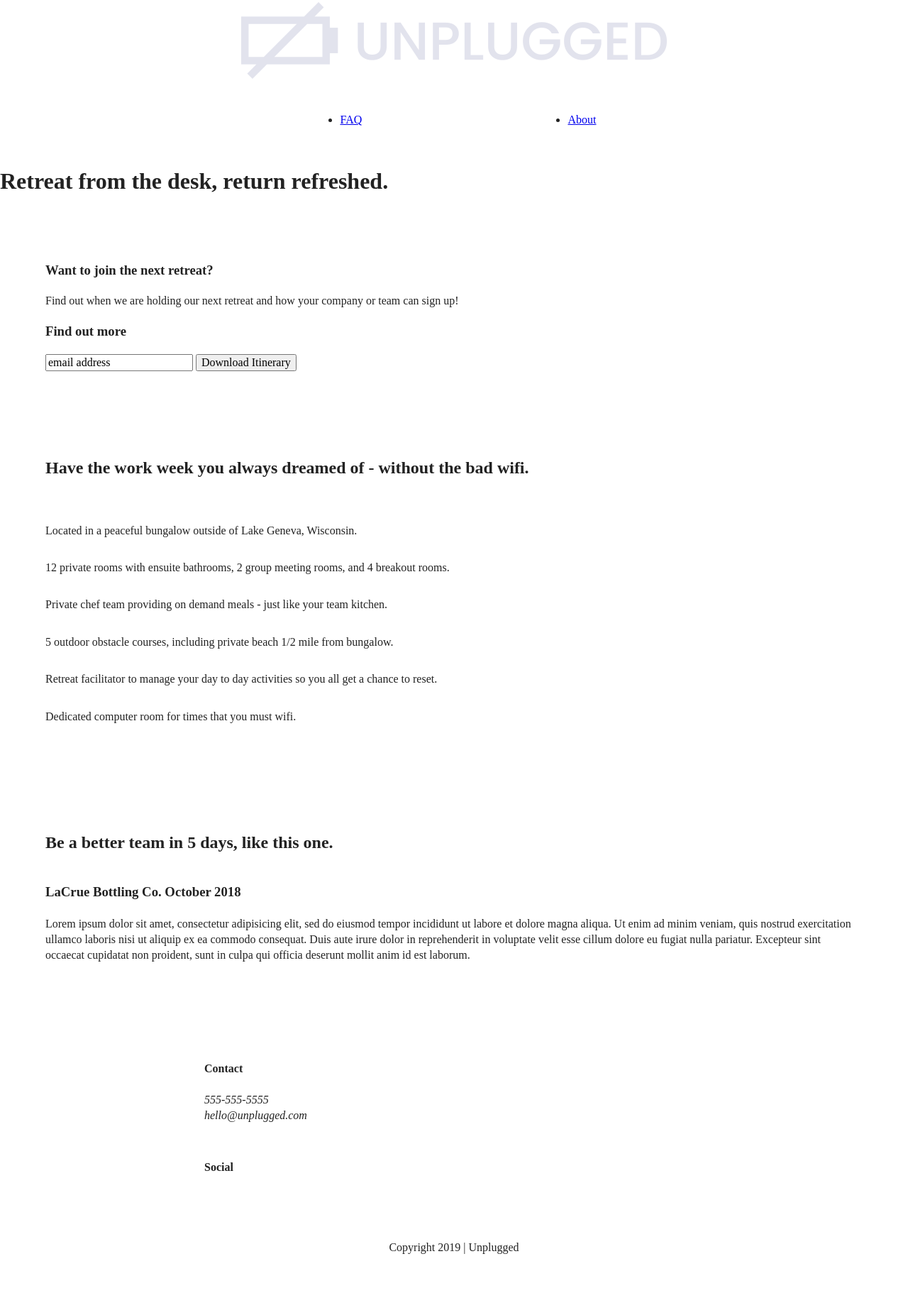
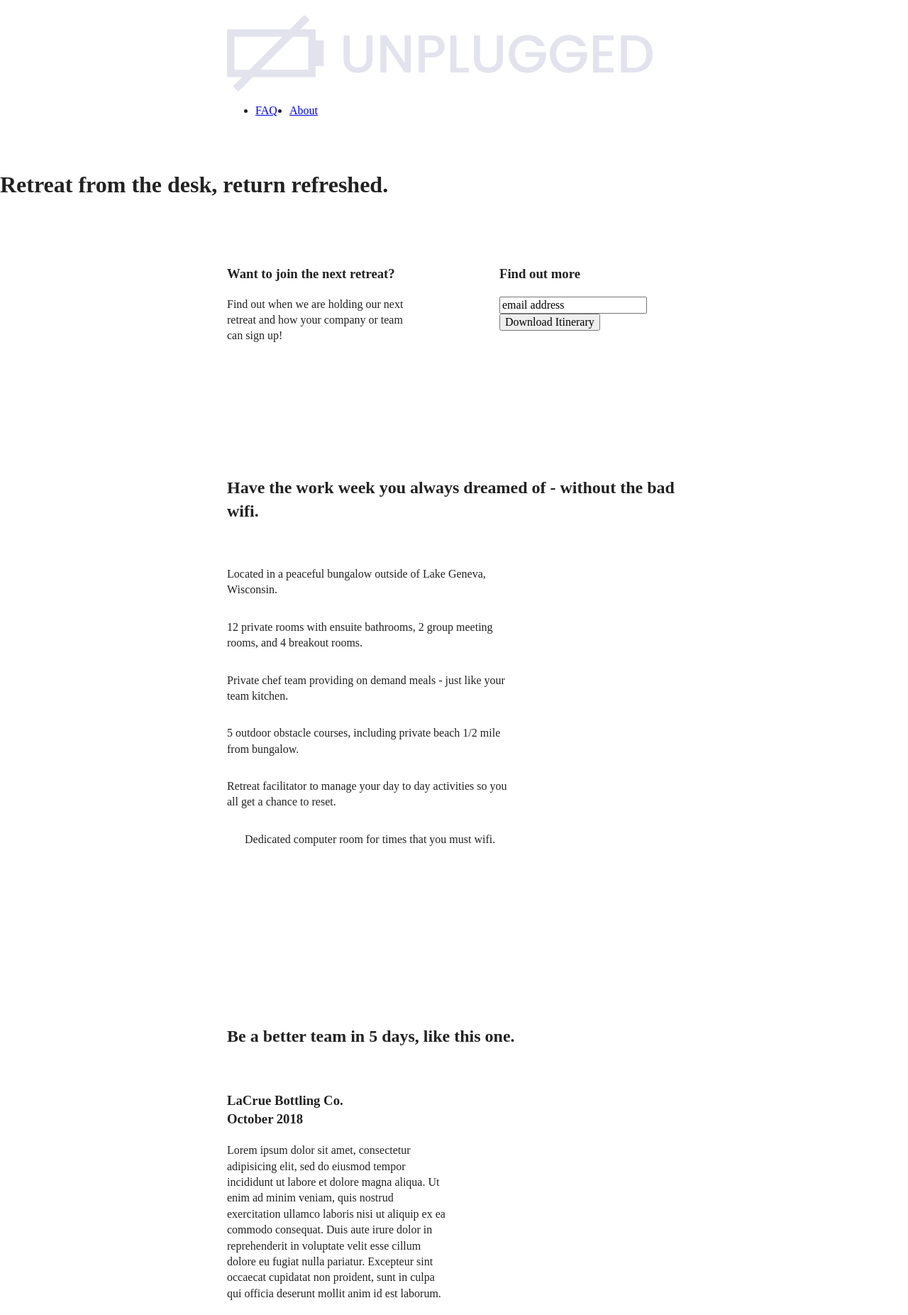
Before and after one commit to lindseydortch/206-unplugged-retreat, a plain HTML site: page index.html in a window 1280 px wide. Shown: the part 12-1865 px from the top of the page at 71% size. Before the commit the page ends 1802 px from the top, so only its background shows below. Drawn offline with nearby package versions, Linux system fonts and the light colour scheme.

Commit message:
added tablet styles

```diff
--- a/css/main.css
+++ b/css/main.css
@@ -380,15 +380,140 @@ aside {
    Modify as content requires.
    ========================================================================== */
 
-@media only screen and (min-width: 35em) {
-  /* Style adjustments for viewports that meet the condition */
-}
+   @media only screen and (min-width:768px) {
+       /*Tablet styles here*/
 
-@media print,
-  (-webkit-min-device-pixel-ratio: 1.25),
-  (min-resolution: 1.25dppx),
-  (min-resolution: 120dpi) {
-  /* Style adjustments for high resolution devices */
+       /* General styles */
+       .content-wrapper {
+         max-width: 640px;
+         margin: 100px 0;
+       }
+
+       /* Header */
+       header {
+         justify-content: space-around;
+         padding: 33px 0;
+       }
+
+       header .content-wrapper {
+         width: 100%;
+         justify-content: space-between;
+       }
+
+       header nav {
+         width: 20%;
+       }
+
+       header nav ul {
+         justify-content: space-between;
+       }
+
+       .header-divider {
+         display: none;
+       }
+       /* Hero Area */
+
+       /* Aside */
+       aside .content-wrapper {
+         margin: 50px 0;
+         display: flex;
+         justify-content: space-between;
+         flex-flow: row wrap;
+       }
+
+       aside .content-wrapper .form-description,
+       aside .content-wrapper .form {
+         width: 40%;
+         margin: 0;
+       }
+
+       /* Features */
+       .features article {
+         display: flex;
+         justify-content: center;
+         align-items: center;
+         flex-flow: column wrap;
+         flex-basis: 50%;
+       }
+
+       .features .features-item-description {
+         width: 50%;
+       }
+
+       /* Reviews */
+       .reviews article {
+         display: flex;
+         justify-content: space-between;
+       }
+
+       .reviews article div {
+         width: 49%;
+       }
+
+       /* Footer */
+       footer .content-wrapper {
+         width: 65%;
+         margin: 100px 0;
+       }
+
+       .footer-content {
+         display: flex;
+         justify-content: space-between;
+         align-items: center;
+       }
+
+       footer .contact {
+         margin-bottom: 0;
+       }
+
+       footer .copyright {
+         width: 100%;
+       }
+
+       /* ==========================================================================
+        About Page
+        ========================================================================== */
+
+       .mission-content {
+         display: flex;
+         justify-content: space-between;
+         align-items: center;
+         padding-top: 20px
+       }
+
+       .mission-content p {
+         width: 45%;
+       }
+
+       .contact-section .content-wrapper h2 {
+         width: 80%;
+       }
+
+       .contact-content {
+         display: flex;
+         justify-content: space-between;
+         align-items: flex-start;
+       }
+
+       /* ==========================================================================
+        FAQ Page
+        ========================================================================== */
+
+       .faq .content-wrapper {
+         justify-content: space-between;
+       }
+
+       .faq-content {
+         flex-basis: 45%;
+       }
+
+       .faq h2 {
+         width: 100%;
+       }
+     }
+
+@media only screen and (min-width: 1200px) {
+  /* DESKTOP STYLES HERE  */
 }
 
 /* ==========================================================================
```
